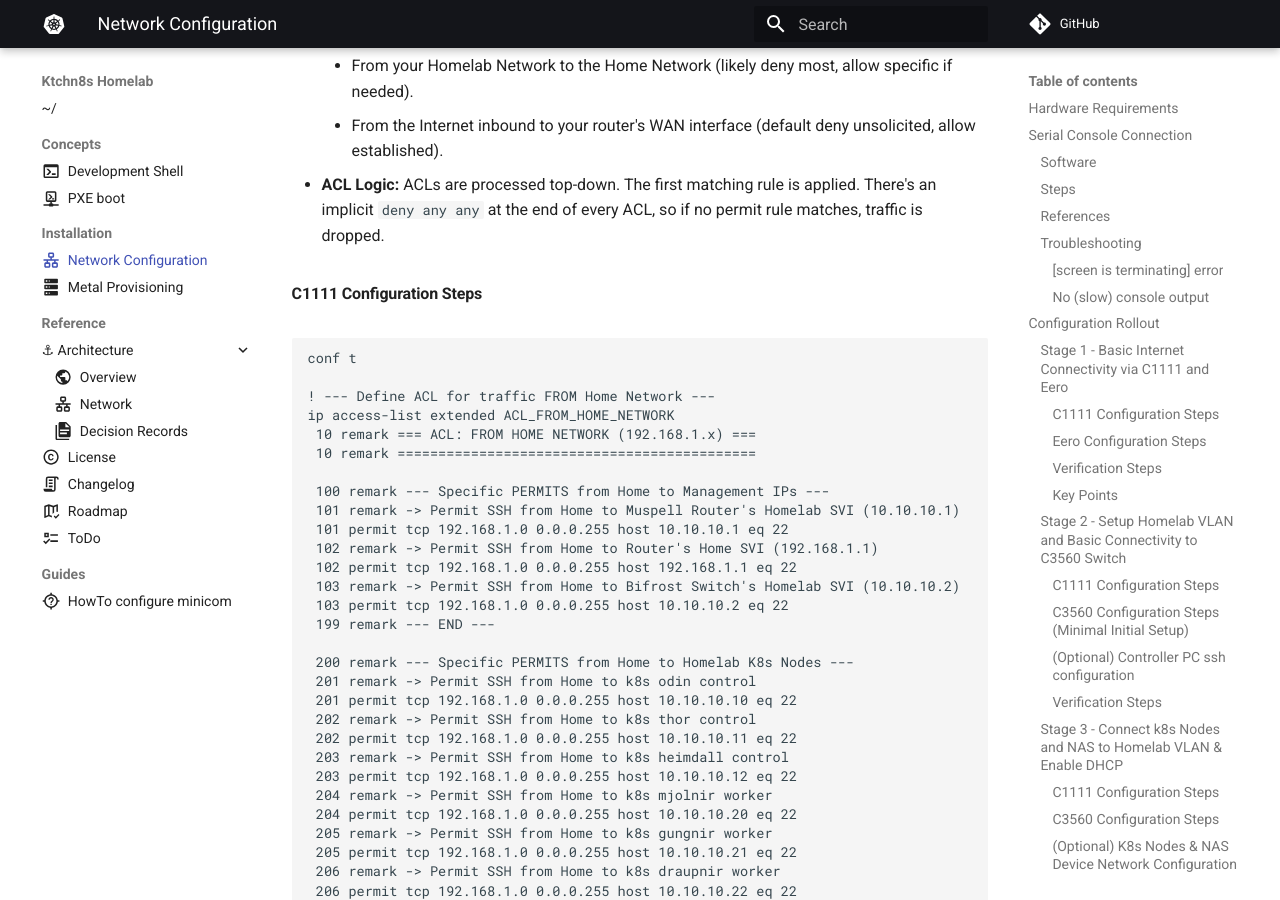
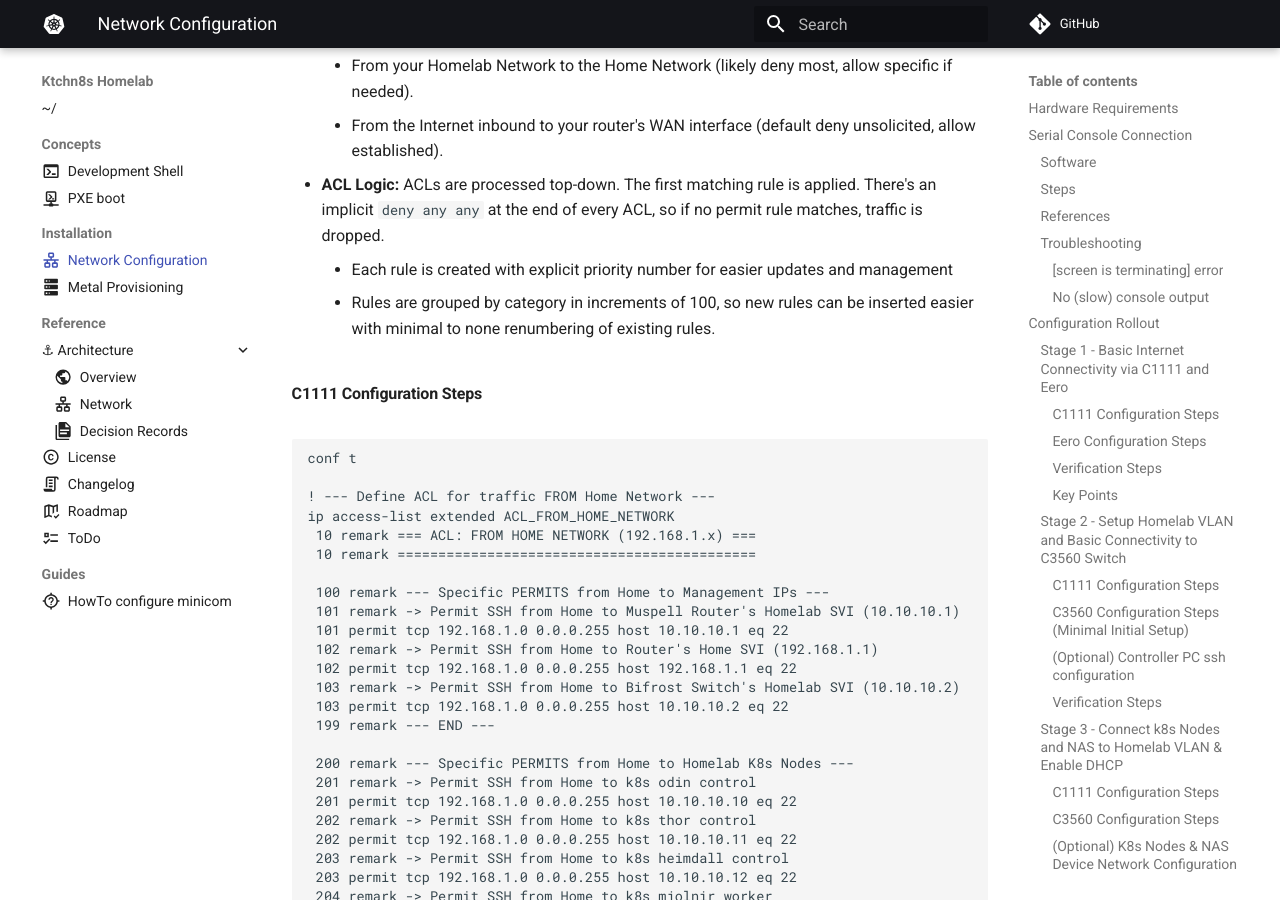
Before and after one commit to serpro69/ktchn8s, an MkDocs documentation site: the page built from docs/installation/network.md, in a window 1280 px wide and 900 px high, scrolled down 20141 px. Built offline with MkDocs 1.6.1 and Material for MkDocs 9.7.7, drawn with Linux system fonts in a browser that asks for light colours; comment, search, counter and statistics services are not loaded.

Commit message:
Update acl logic description

```diff
--- a/docs/installation/network.md
+++ b/docs/installation/network.md
@@ -746,6 +746,8 @@ copy running-config startup-config
     * From your Homelab Network to the Home Network (likely deny most, allow specific if needed).
     * From the Internet inbound to your router's WAN interface (default deny unsolicited, allow established).
 * **ACL Logic:** ACLs are processed top-down. The first matching rule is applied. There's an implicit `deny any any` at the end of every ACL, so if no permit rule matches, traffic is dropped.
+    * Each rule is created with explicit priority number for easier updates and management
+    * Rules are grouped by category in increments of 100, so new rules can be inserted easier with minimal to none renumbering of existing rules.
 
 #### C1111 Configuration Steps
 
```
